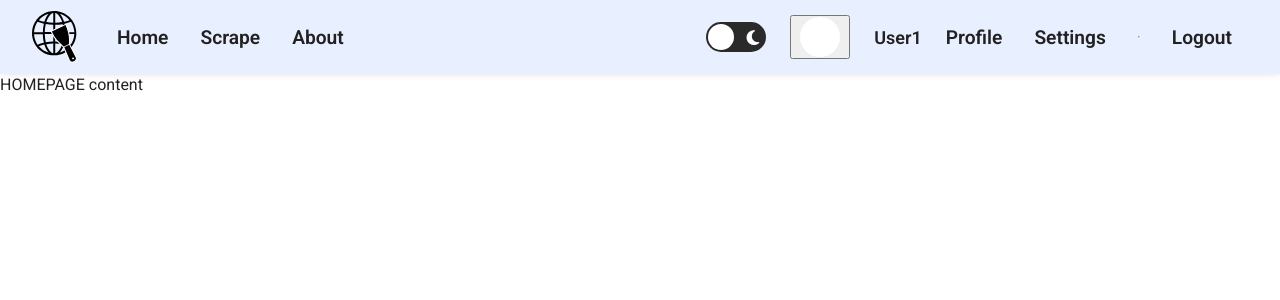
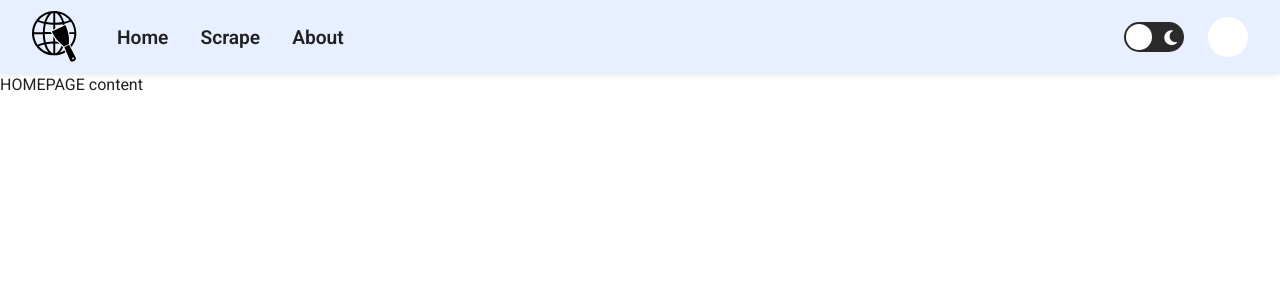
Before and after one commit to GiorgiBokuchava/ScrapeScout, a Flask app: page / in a window 1280 px wide. Shown: the top 300 px of the page. Run offline with Flask 3, Linux system fonts and the light colour scheme; a user stored in the database is signed in; some libraries are stand-ins or nearby versions.

Commit message:
Login/Logout

```diff
--- a/scrape/static/script.js
+++ b/scrape/static/script.js
@@ -31,4 +31,28 @@ document.addEventListener("DOMContentLoaded", () => {
             circle.style.top = `${circleTop}px`;
         });
     }
+
+    const dropdownBtn = document.getElementById('profile-btn');
+    const dropdownMenu = document.getElementById('dropdown-menu');
+
+    // Toggle dropdown menu on button click
+    dropdownBtn.addEventListener('click', (event) => {
+        event.stopPropagation(); // Prevent the click from bubbling up to the document
+        dropdownMenu.classList.toggle('show');
+    });
+
+    // Close the dropdown if clicked outside
+    document.addEventListener('click', (event) => {
+        // Check if the click target is not inside the dropdown menu or button
+        if (!dropdownMenu.contains(event.target) && !dropdownBtn.contains(event.target)) {
+            dropdownMenu.classList.remove('show');
+        }
+    });
+
+    // Optional: Close the dropdown when pressing the Escape key
+    document.addEventListener('keydown', (event) => {
+        if (event.key === "Escape") {
+            dropdownMenu.classList.remove('show');
+        }
+    });
 });
--- a/scrape/static/styles.css
+++ b/scrape/static/styles.css
@@ -8,13 +8,14 @@
     --color-secondary: #F5A623;
     --color-background: #FFFFFF;
     --color-surface: #e8efff;
+    --color-surface-border: #B6BDC6;
     --color-text-primary: #212121;
+    --color-text-primary-inverted: #FFFFFF;
     --color-text-secondary: #757575;
-    --color-error: #D32F2F;
+    --color-error: #ff1f1f;
     --color-nav: #e8efff;
     --color-logo-globe: black;
     --color-box-shadow: #00000067;
-
 }
 
 [data-theme="dark"] {
@@ -23,10 +24,13 @@
     --color-primary-light: #235bdd;
     --color-secondary: #F5A623;
     --color-background: #080819;
-    --color-surface: #1E1E1E;
+    /* --color-surface: #1E1E1E; */
+    --color-surface: #14191f;
+    --color-surface-border: #3b4149;
     --color-text-primary: #FFFFFF;
+    --color-text-primary-inverted: #212121;
     --color-text-secondary: #B0B0B0;
-    --color-error: #FF5252;
+    --color-error: #ff5959;
     --color-nav: #0b1425;
     --color-logo-globe: white;
     --color-box-shadow: #000000;
@@ -201,9 +205,10 @@ body {
     align-items: center;
     justify-content: center;
     padding: 2rem;
-    margin: 4rem auto 0 auto;
+    margin: 2rem auto 0 auto;
     max-width: 400px;
     background-color: var(--color-surface);
+    border: 1px solid var(--color-surface-border);
     border-radius: 1rem;
     box-shadow: 0 4px 8px rgba(0, 0, 0, 0.1);
     transition: transform 0.2s ease-in-out, box-shadow 0.2s ease-in-out;
@@ -245,16 +250,6 @@ body {
     font-size: 1rem;
     outline: 0px solid var(--color-primary);
     /* transition: background-color 5000s ease-in-out 0s; */
-}
-
-input:-webkit-autofill,
-input:-webkit-autofill:hover,
-input:-webkit-autofill:focus,
-input:-webkit-autofill:active {
-    -webkit-background-clip: text;
-    -webkit-text-fill-color: #ffffff;
-    transition: background-color 5000s ease-in-out 0s;
-    box-shadow: inset 0 0 20px 20px #23232329;
 }
 
 .form-control:focus {
@@ -310,6 +305,111 @@ input:-webkit-autofill:active {
     transform: scale(25);
 }
 
+/* Fix chrome field issue */
+input:-webkit-autofill,
+input:-webkit-autofill:hover,
+input:-webkit-autofill:focus,
+input:-webkit-autofill:active {
+    -webkit-background-clip: text;
+    -webkit-text-fill-color: var(--color-text-primary);
+    transition: background-color 5000s ease-in-out 0s;
+    box-shadow: inset 0 0 20px 20px var(--color-surface) !important;
+}
+
+.redirect {
+    position: relative;
+    text-decoration: none;
+    font-weight: bold;
+    color: var(--color-text-primary);
+}
+
+/* .redirect:hover {
+    text-decoration: underline;
+} */
+
+.redirect::after {
+    content: "";
+    position: absolute;
+    width: 0;
+    height: 1.5px;
+    background-color: var(--color-text-primary);
+    left: 0;
+    bottom: 1px;
+    transition: 150ms;
+}
+
+.redirect:hover::after {
+    width: 100%;
+    left: 0;
+}
+
+.dropdown {
+    position: relative;
+    display: inline-block;
+}
+
+.dropdown-button {
+    background-color: transparent;
+    padding: 0;
+    margin: 0;
+    border: none;
+    cursor: pointer;
+    transition: scale 0.1s ease-in-out;
+}
+
+.dropdown-button:hover {
+    scale: 1.02;
+}
+
+.profile-picture {
+    margin: 0;
+}
+
+.dropdown-menu {
+    display: none;
+    position: absolute;
+    right: 0;
+    min-width: 150px;
+    flex-direction: column;
+    align-items: flex-start;
+    background-color: var(--color-surface);
+    border: 1px solid var(--color-surface-border);
+    border-radius: 4px;
+    box-shadow: 0 4px 6px rgba(0, 0, 0, 0.1);
+    color: var(--color-text-primary);
+    transition: opacity 0.2s ease-in-out;
+}
+
+.dropdown-menu .dropdown-item {
+    display: flex;
+    justify-content: flex-start;
+    padding: 10px 0px;
+    cursor: pointer;
+    text-align: left;
+}
+
+.dropdown-menu.visible {
+    display: flex;
+}
+
+.dropdown-username {
+    cursor: auto !important;
+}
+
+.dropdown-divider {
+    width: 95%;
+    margin: 5px auto;
+    padding: 0;
+    height: 1px;
+    background-color: var(--color-surface-border);
+}
+
+.text-danger {
+    color: var(--color-error) !important;
+}
+
+/* qwydewjidk */
+
 /* Responsive design for smaller screens */
 @media (max-width: 768px) {
     .form {
--- a/scrape/templates/base.html
+++ b/scrape/templates/base.html
@@ -94,23 +94,22 @@
                 </div>
 
                 {% if current_user.is_authenticated %}
-                <button class="button" type="button" id="profile-btn" data-bs-toggle="dropdown" aria-haspopup="true"
-                    aria-expanded="false">
+                <div class="dropdown">
+                    <button class="dropdown-button" id="profile-btn">
                         <svg width="40" height="40" class="profile-picture"
                             style="border-radius: 50px; background-color: white;"
                             data-jdenticon-value="{{ current_user.username }}"
                             title="Profile picture for {{ current_user.username }}">
                         </svg>
                     </button>
-                <ul class="dropdown-menu">
-                    <li class="dropdown-item">{{ current_user.username }}</li>
+                    <ul class="dropdown-menu" id="dropdown-menu">
+                        <li><span class="dropdown-item dropdown-username">{{ current_user.username }}</span></li>
                         <li><a class="dropdown-item" href="#">Profile</a></li>
                         <li><a class="dropdown-item" href="#">Settings</a></li>
-                    <li>
-                        <hr class="dropdown-divider">
-                    </li>
+                        <li class="dropdown-divider"></li>
                         <li><a class="dropdown-item text-danger" href="{{ url_for('logout') }}">Logout</a></li>
                     </ul>
+                </div>
                 {% else %}
                 <ul class="navbar-nav">
                     <li class="nav-item">
--- a/scrape/templates/login.html
+++ b/scrape/templates/login.html
@@ -42,7 +42,7 @@ Login
         {{ form.submit(class="submit-button login-button button") }}
         <span class="button-circle"></span>
     </div>
-    <span> Don't have an account? <a href="{{ url_for('register') }}" class="btn btn-secondary">Sign Up</a>
+    <span> Don't have an account? <a href="{{ url_for('register') }}" class="redirect">Sign Up</a>
     </span>
 </form>
 
--- a/scrape/templates/register.html
+++ b/scrape/templates/register.html
@@ -63,5 +63,8 @@
         {{ form.submit(class="submit-button register-button button") }}
         <span class="button-circle"></span>
     </div>
+
+    <span> Already have an account? <a href="{{ url_for('login') }}" class="redirect">Log In</a>
+    </span>
 </form>
 {% endblock %}
```
Lines whose indentation alone changed are shown as unchanged.
